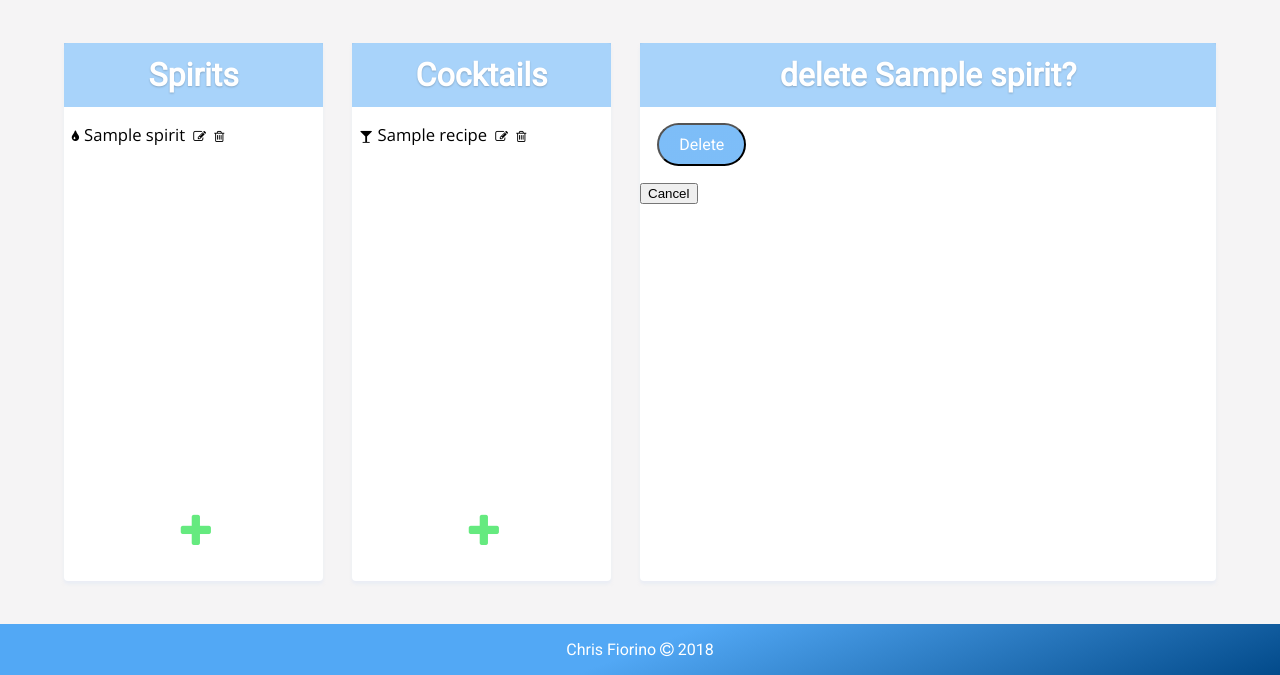
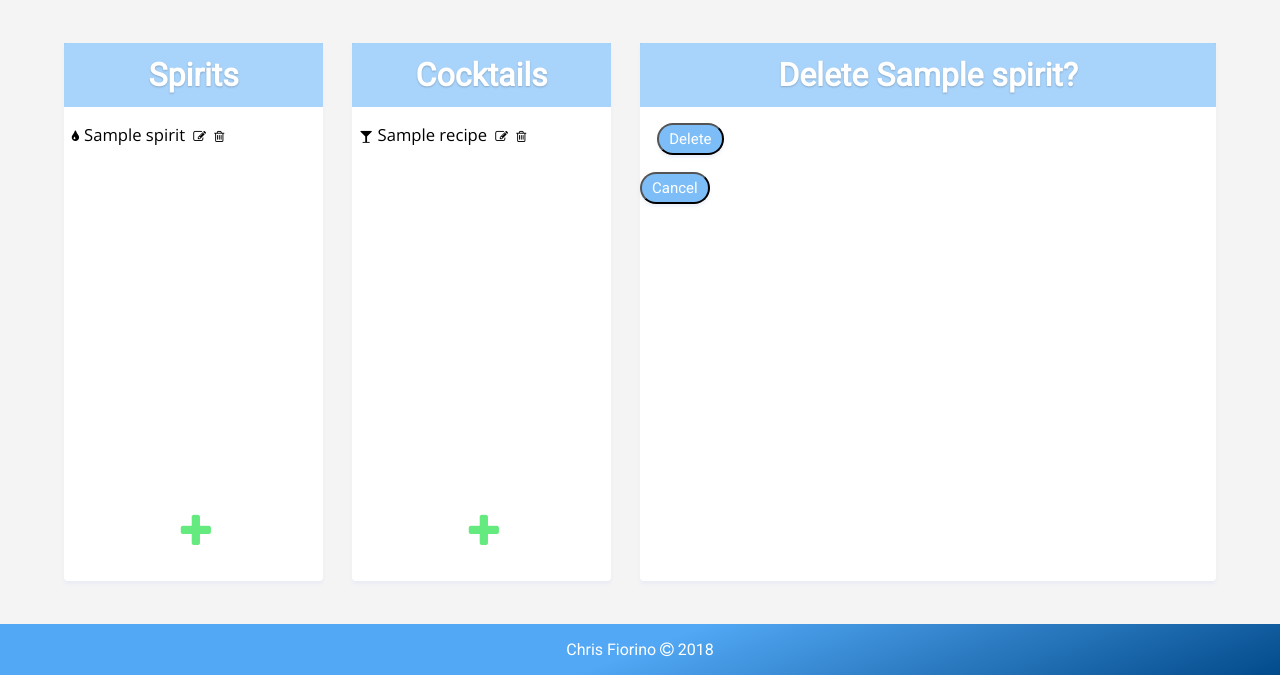
Before and after one commit to chrisfio/BartenderAtHome, a Flask app: page /spirit/1/delete/ in a window 1280 px wide. Shown: the part 125-800 px from the top of the page. Run offline with Flask 2, Linux system fonts and the light colour scheme; a user stored in the database is signed in; tables that the repository leaves empty hold one stand-in row (values such as "Sample post").

Commit message:
Styling buttons

```diff
--- a/static/grid.css
+++ b/static/grid.css
@@ -333,11 +333,13 @@ a {
 	-webkit-border-radius: 28;
 	-moz-border-radius: 28;
 	border-radius: 28px;
+	border-radius: none;
 	font-family: 'Roboto', sans-serif;
 	color: #ffffff;
-	font-size: 1em;
-	padding: 10px 20px 10px 20px;
+	font-size: 15px;
+	padding: 5px 10px 5px 10px;
 	text-decoration: none;
+	box-shadow: 0 3px 3px rgba(224, 231, 245, 0.5);
 }
 
 .btn:hover {
--- a/templates/deleteSpirit.html
+++ b/templates/deleteSpirit.html
@@ -42,7 +42,7 @@
 	</div>
 	<div class="right-half">
 		<div class="top-title">
-			<h2 class="section-header">delete {{spirit.name}}? </h2>
+			<h2 class="section-header">Delete {{spirit.name}}? </h2>
 		</div>
 		<div class="bottom-body">
 			<form class="form" action="{{url_for('deleteSpirit', spirit_id = spirit.id)}}" method = 'post'>
@@ -51,7 +51,7 @@
 
 			</form>
 				<a href = "{{url_for('showSpirits')}}">
-				<button class="">
+				<button class="btn">
 				<span class="" aria-hidden="true"></span> Cancel</button>
 				</a>
 		</div>
--- a/templates/editSpirit.html
+++ b/templates/editSpirit.html
@@ -54,10 +54,12 @@
 					<div class= "form-label">
 						<label class="form-label" for="description">Description:</label>
 						<textarea type ="text" class="description-form form-control" name="description" value="{{spirit.description }}">{{spirit.description }}</textarea>
+					</div>
+					<div class="form-label">
 						<button type="submit" class="btn btn-default" id="submit" type="submit">
 						<span class="button save" aria-hidden="true"></span>Save</button>
 					</div>
-					</div>
+				</div>
 				</form>
 				<a href = "{{url_for('showSpirits')}}">
 					<button class="btn btn-default cancel">
```
